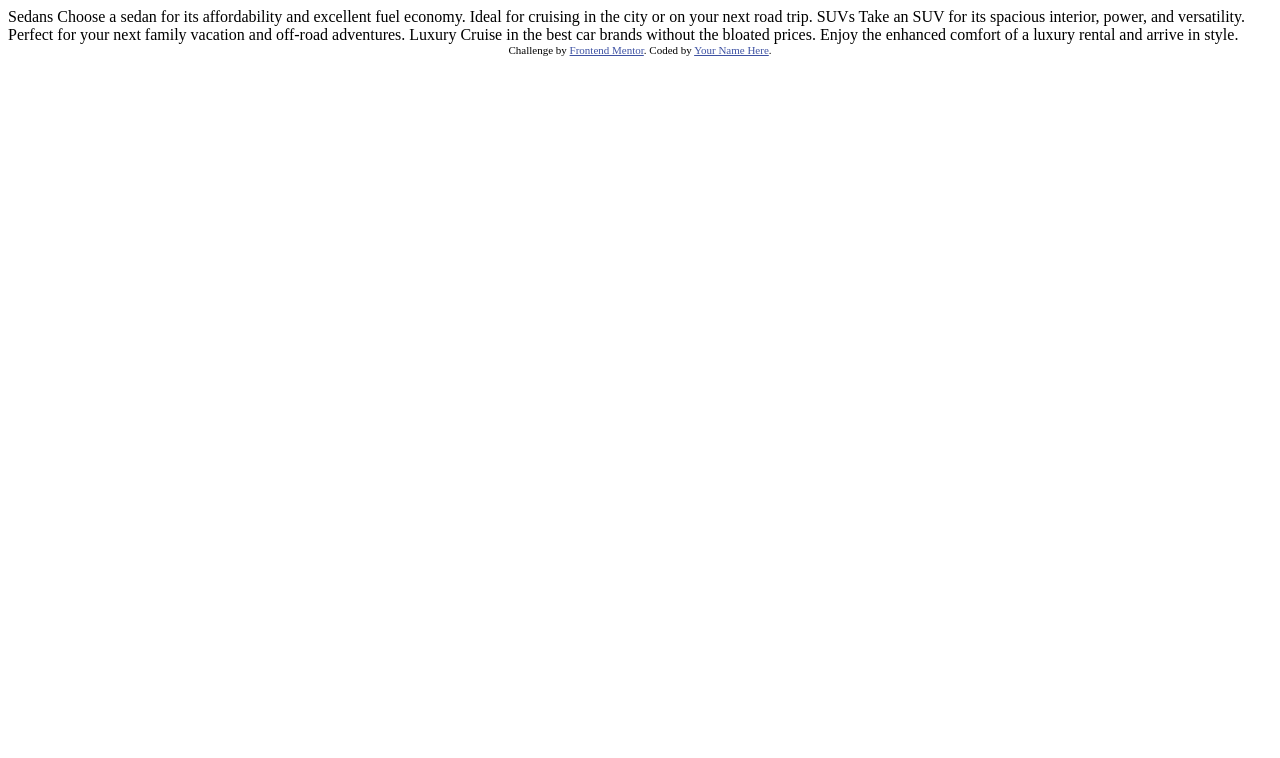
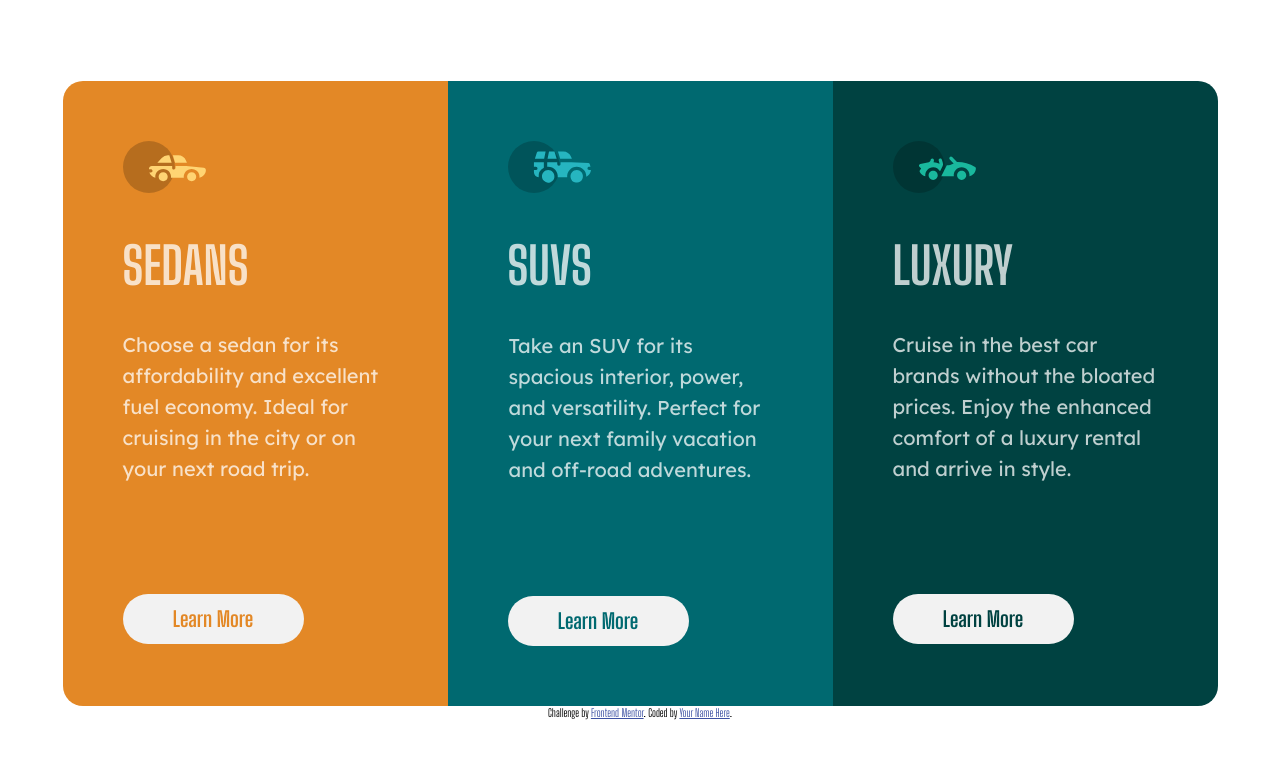
Before and after one commit to AndersonF-Dev/3-column-preview-card-component, a plain HTML site: page index.html in a window 1280 px wide. Drawn offline with Linux system fonts and the light colour scheme.

Commit message:
Projeto finalizado
Finalização da parte responsiva

```diff
--- /dev/null
+++ b/css/reset.css
@@ -0,0 +1,5 @@
+* {
+    margin: 0;
+    padding: 0;
+    box-sizing: border-box;
+}
--- /dev/null
+++ b/css/responsivo.css
@@ -0,0 +1,20 @@
+@media (max-width: 1160px) {
+    .card-conteiner {
+        height: 100vh;
+        display: block;
+        width: 385px;
+        position: absolute;
+        margin-top: 20%;
+        margin-bottom: 10%;
+    }
+
+    .card-component-sedans {
+        border-top-right-radius: 20px;
+        border-bottom-left-radius: 0;
+    }
+    .card-component-luxury {
+        border-top-right-radius: 0;
+        border-bottom-left-radius: 20px;
+    }
+
+}
--- /dev/null
+++ b/css/style.css
@@ -0,0 +1,214 @@
+@import url('https://fonts.googleapis.com/css2?family=Lexend+Deca:wght@100..900&display=swap');
+
+@import url('https://fonts.googleapis.com/css2?family=Big+Shoulders+Display:wght@100..900&display=swap');
+
+body {
+    /* font-family: "Lexend Deca", sans-serif; */
+    font-family: "Big Shoulders Display", sans-serif;
+    height: 100vh;
+    display: flex;
+    align-items: center;
+    flex-direction: column;
+    justify-content: center;
+}
+
+.card-conteiner{
+    /* display: grid;
+    grid-template-columns: auto auto auto;
+    grid-template-rows: 625px; */
+
+    display: flex;
+    align-items: center;
+    justify-content: center;
+    /* width: 1155px; */
+}
+
+
+.card-component-sedans {
+    max-width: 385px;
+    height: 625px;
+    background-color: hsl(31, 77%, 52%);
+    display: flex;
+    flex-direction: column;
+    color: hsla(0, 0%, 100%, 0.75);
+
+    padding: 60px;
+    border-top-left-radius: 20px;
+    border-bottom-left-radius: 20px;
+
+}
+
+
+.card-component-sedans img {
+    width: 83px;
+}
+
+.card-component-sedans h1 {
+    margin-top: 42px;
+    font-size: 51px;
+    text-transform: uppercase;;
+}
+
+.card-component-sedans p {
+    text-wrap: pretty;
+    width: 281px;
+    font-size: 20px;
+    line-height: 31px;
+    margin-top: 33px;
+    font-family: "Lexend Deca", sans-serif;
+}
+
+
+.card-component-sedans a{
+    background-color: hsl(0, 0%, 95%);
+    display: flex;
+    align-items: center;
+    justify-content: center;
+    font-weight: 700;
+    font-size: 21px;
+    text-decoration: none;
+    color: hsl(31, 77%, 52%);
+    text-align: center;
+    width: 181px;
+    height: 50px;
+    margin-top: 110px;
+    border: none;
+    padding: 15px;
+    border-top-left-radius: 25px;
+    border-bottom-left-radius: 25px;
+    border-top-right-radius: 25px;
+    border-bottom-right-radius: 25px;
+    cursor: pointer;
+    transition: 0.5s;
+}
+
+.card-component-sedans a:hover {
+    background: none;
+    color:  hsl(0, 0%, 95%);
+    font-weight: 700;
+    border: 3px solid  hsl(0, 0%, 95%);
+
+}
+.card-component-suvs {
+    max-width: 385px;
+    height: 625px;
+    background-color: hsl(184, 100%, 22%);
+    color: hsla(0, 0%, 100%, 0.75);
+    display: flex;
+    flex-direction: column;
+
+
+    padding: 60px;
+}
+
+.card-component-suvs img {
+    width: 83px;
+}
+
+.card-component-suvs h1 {
+    margin-top: 42px;
+    font-size: 51px;
+    text-transform: uppercase;;
+}
+
+.card-component-suvs p {
+    text-wrap: pretty;
+    padding: 1px;
+    font-size: 20px;
+    line-height: 31px;
+    margin-top: 33px;
+    font-family: "Lexend Deca", sans-serif;
+}
+
+.card-component-suvs a{
+    background-color: hsl(0, 0%, 95%);
+    display: flex;
+    align-items: center;
+    justify-content: center;
+    font-weight: 700;
+    font-size: 21px;
+    text-decoration: none;
+    color: hsl(184, 100%, 22%);
+    width: 181px;
+    height: 50px;
+    margin-top: 110px;
+    border: none;
+    padding: 15px 0;
+    border-top-left-radius: 25px;
+    border-bottom-left-radius: 25px;
+    border-top-right-radius: 25px;
+    border-bottom-right-radius: 25px;
+    transition: 0.5s;
+}
+
+.card-component-suvs a:hover {
+    background: none;
+    color:  hsl(0, 0%, 95%);
+    text-align: center;
+    font-weight: 700;
+    border: 3px solid  hsl(0, 0%, 95%);
+}
+
+.card-component-luxury {
+    max-width: 385px;
+    height: 625px;
+    background-color: hsl(179, 100%, 13%);
+    color: hsla(0, 0%, 100%, 0.75);
+    display: flex;
+    flex-direction: column;
+
+    padding: 60px;
+    border-top-right-radius: 20px;
+    border-bottom-right-radius: 20px;
+}
+
+.card-component-luxury img {
+    width: 83px;
+}
+
+.card-component-luxury h1 {
+    margin-top: 42px;
+    font-size: 51px;
+    text-transform: uppercase;;
+}
+
+.card-component-luxury p {
+    text-wrap: pretty;
+    font-size: 20px;
+    line-height: 31px;
+    margin-top: 33px;
+    font-family: "Lexend Deca", sans-serif;
+}
+
+.card-component-luxury a{
+    background-color: hsl(0, 0%, 95%);
+    display: flex;
+    align-items: center;
+    justify-content: center;
+    font-weight: 700;
+    font-size: 21px;
+    text-decoration: none;
+    color: hsl(179, 100%, 13%);
+    width: 181px;
+    height: 50px;
+    margin-top: 110px;
+    border: none;
+    padding: 15px 0;
+    border-top-left-radius: 25px;
+    border-bottom-left-radius: 25px;
+    border-top-right-radius: 25px;
+    border-bottom-right-radius: 25px;
+    transition: 0.5s;
+}
+
+.card-component-luxury a:hover {
+    background: none;
+    color:  hsl(0, 0%, 95%);
+    text-align: center;
+    font-weight: 700;
+    border: 3px solid  hsl(0, 0%, 95%);
+}
+
+
+.attribution { font-size: 11px; text-align: center; }
+.attribution a { color: hsl(228, 45%, 44%); }
--- a/index.html
+++ b/index.html
@@ -1,5 +1,5 @@
 <!DOCTYPE html>
-<html lang="en">
+<html lang="pt-BR">
 <head>
   <meta charset="UTF-8">
   <meta name="viewport" content="width=device-width, initial-scale=1.0"> <!-- displays site properly based on user's device -->
@@ -8,25 +8,45 @@
 
   <title>Frontend Mentor | 3-column preview card component</title>
 
-  <!-- Feel free to remove these styles or customise in your own stylesheet 👍 -->
-  <style>
-    .attribution { font-size: 11px; text-align: center; }
-    .attribution a { color: hsl(228, 45%, 44%); }
-  </style>
+  <link rel="stylesheet" href="css/reset.css">
+  <link rel="stylesheet" href="css/style.css">
+  <link rel="stylesheet" href="css/responsivo.css">
+
+
 </head>
 <body>
 
-  Sedans
+  <main class="card-conteiner">
+    <div class="card-component-sedans">
+      <img src="images/icon-sedans.svg" alt="">
+      <h1>Sedans</h1>
+      <p>
         Choose a sedan for its affordability and excellent fuel economy. Ideal for cruising in the city
         or on your next road trip.
+      </p>
+      <a href=""><span>Learn More</span></a>
+    </div>
 
-  SUVs
+    <div class="card-component-suvs">
+      <img src="images/icon-suvs.svg" alt="suvs">
+      <h1>SUVs</h1>
+      <p>
         Take an SUV for its spacious interior, power, and versatility. Perfect for your next family vacation
         and off-road adventures.
+      </p>
+      <a href=""><span>Learn More</span></a>
+    </div>
 
-  Luxury
+    <div class="card-component-luxury">
+      <img src="images/icon-luxury.svg" alt="luxury">
+      <h1>Luxury</h1>
+      <p>
         Cruise in the best car brands without the bloated prices. Enjoy the enhanced comfort of a luxury
         rental and arrive in style.
+      </p>
+      <a href=""><span>Learn More</span></a>
+    </div>
+  </main>
 
   <div class="attribution">
     Challenge by <a href="https://www.frontendmentor.io?ref=challenge" target="_blank">Frontend Mentor</a>.
```
Lines whose indentation alone changed are shown as unchanged.
